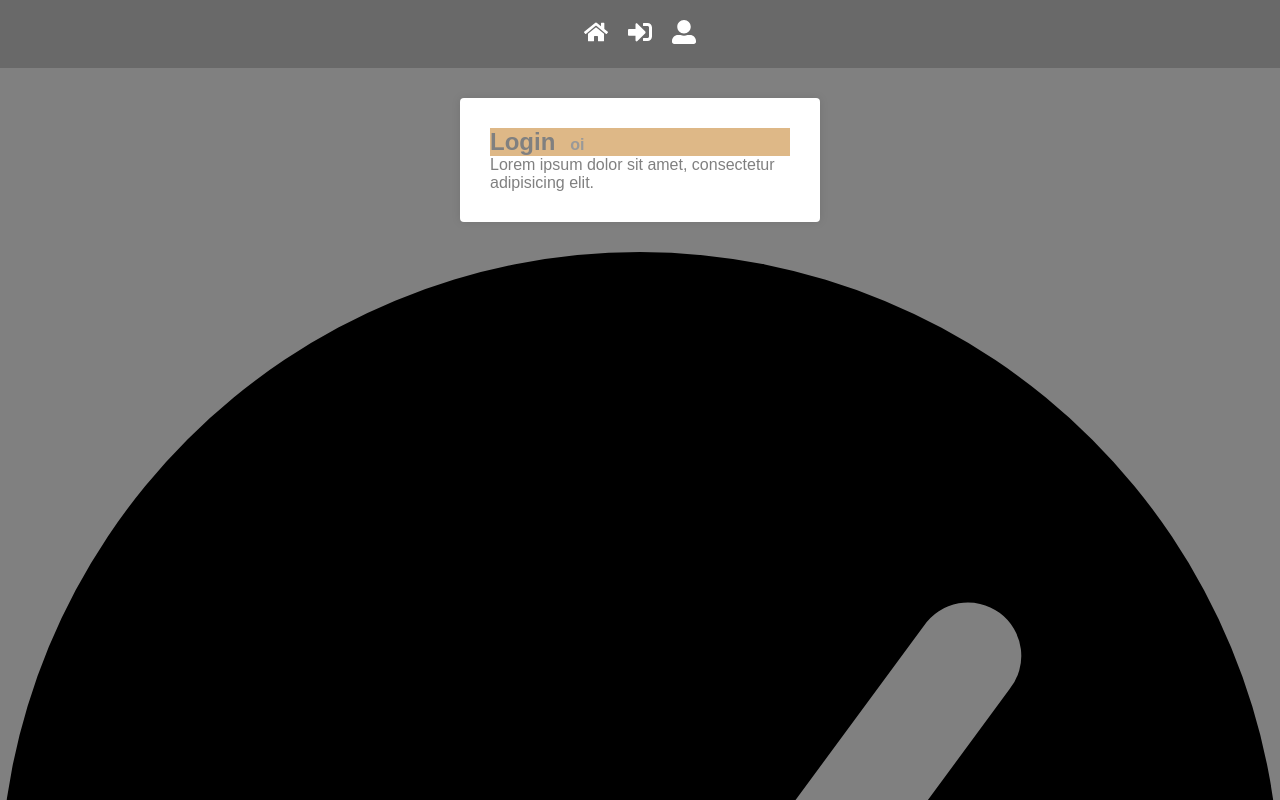
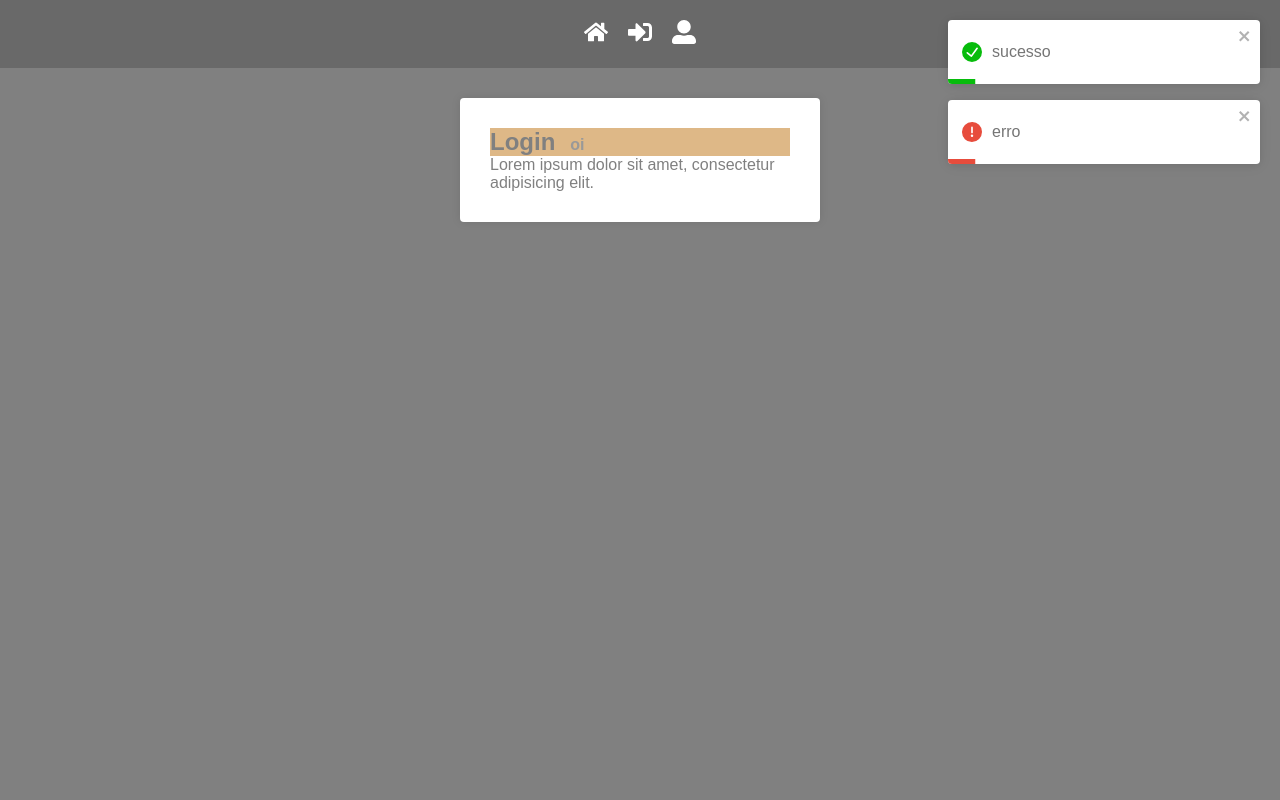
Before and after one commit to V1nic1us/react-base, a React (Create React App) app: page / in a window 1280 px wide. Shown: the top 800 px of the page. Built offline with nearby package versions, Linux system fonts and the light colour scheme.

Commit message:
feat: importing all colors

```diff
--- a/src/styles/GlobalStyles.js
+++ b/src/styles/GlobalStyles.js
@@ -1,5 +1,6 @@
 import styled, { createGlobalStyle } from 'styled-components';
-import { primaryColor, primaryDarkColor } from '../config/colors';
+import * as colors from '../config/colors';
+import 'react-toastify/dist/ReactToastify.css';
 
 export default createGlobalStyle`
   * {
@@ -11,8 +12,8 @@ export default createGlobalStyle`
 
   body{
     font-family: sans-serif;
-    background: ${primaryDarkColor};
-    color: ${primaryDarkColor};
+    background: ${colors.primaryDarkColor};
+    color: ${colors.primaryDarkColor};
   }
 
   html, body{
@@ -21,7 +22,7 @@ export default createGlobalStyle`
 
   button{
     cursor: pointer;
-    background: ${primaryColor};
+    background: ${colors.primaryColor};
     color: white;
     padding: 10px 20px;
     border-radius: 4px;
@@ -30,7 +31,7 @@ export default createGlobalStyle`
 
   a{
     text-decoration: none;
-    color: ${primaryColor};
+    color: ${colors.primaryColor};
   }
 
   ul{
```
